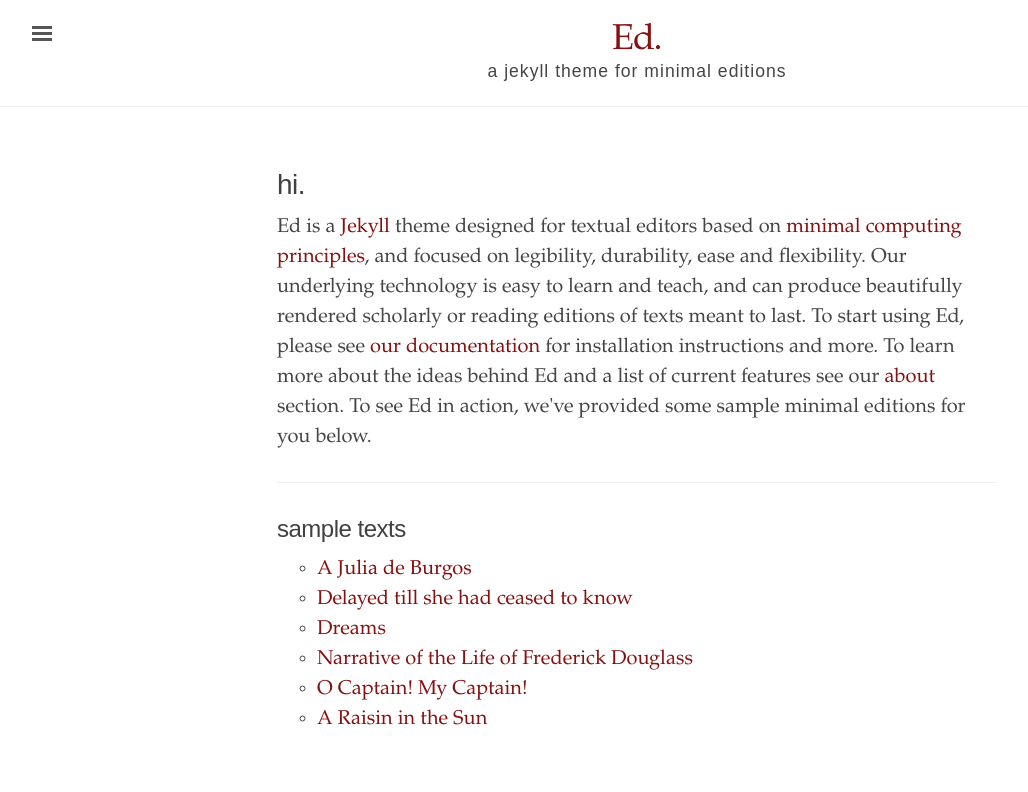
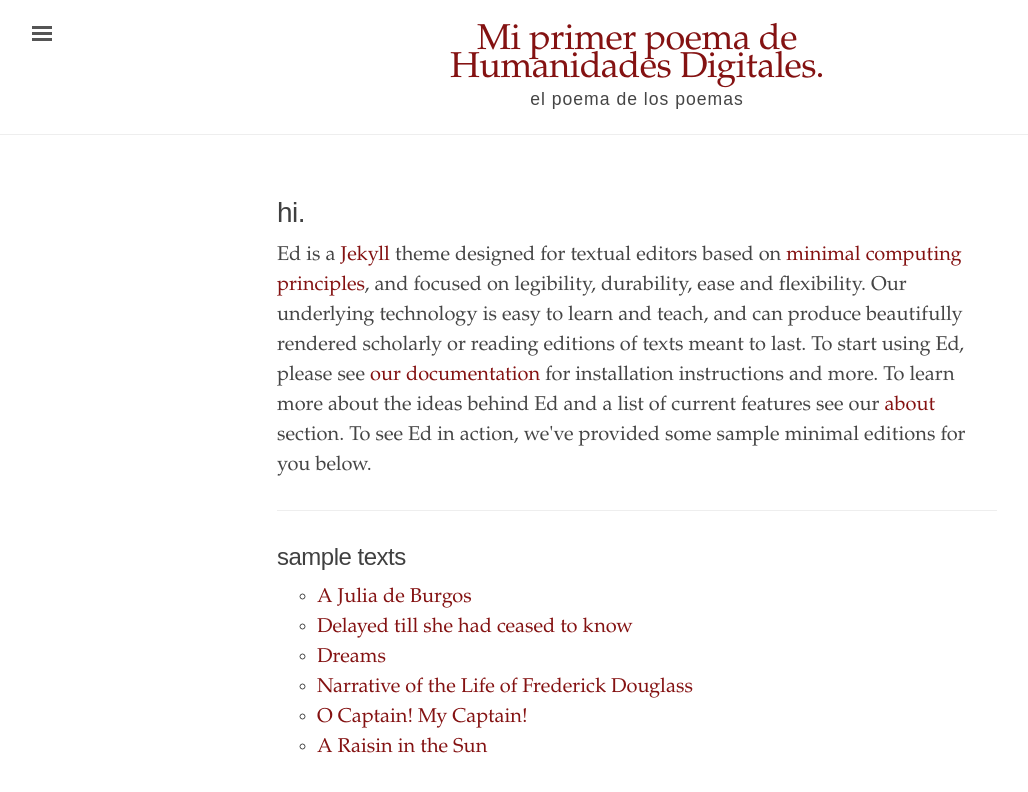
Before and after one commit to anafernandezblazquez/myfirstdhpoem, a Jekyll site: the page built from index.html, in a window 1280 px wide. Shown: the top 792 px of the page, without its empty margins (3-1031 px from the left). Built offline with Jekyll 4.4.1, drawn with Linux system fonts in a browser that asks for light colours.

Commit message:
Update _config.yml
Changed the title

```diff
--- a/_config.yml
+++ b/_config.yml
@@ -1,11 +1,11 @@
 # Built with Jekyll 3.6.0
 
 # Setup
-title:               Ed.
-tagline:             'a jekyll theme for minimal editions'
-description:         'Ed is a Jekyll theme designed for textual editors based on minimal computing principles, and focused on legibility and flexibility.'
+title:               Mi primer poema de Humanidades Digitales.
+tagline:             'el poema de los poemas'
+description:         'Defensa de la Alegría, de Mario Benedetti.'
 url:                 'http://minicomp.github.io'
-baseurl:             '/ed'
+baseurl:             '/myfirstdhpoem'
 
 # About/contact
 author:
```
